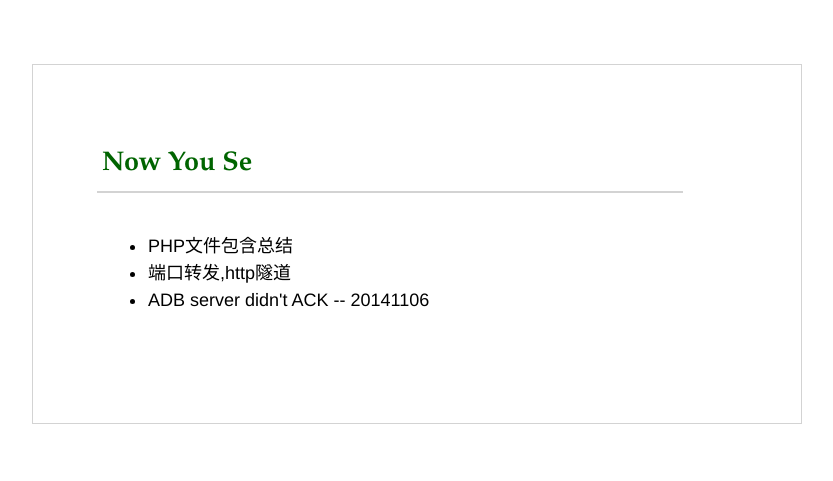
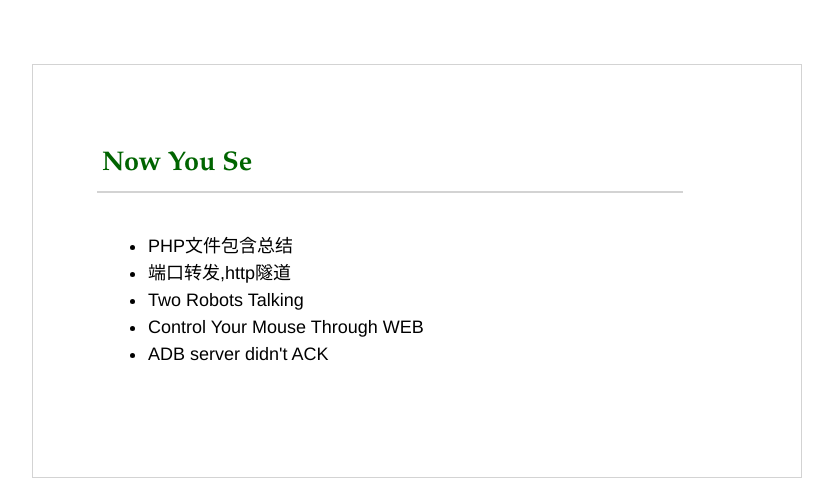
Before and after one commit to maodun/maodun.github.io, a plain HTML site: page index.html in a window 1280 px wide. Shown: the whole page, without its empty margins (224-1057 px from the left). Drawn offline with Linux system fonts and the light colour scheme.

Commit message:
moh robots

```diff
--- a/index.html
+++ b/index.html
@@ -30,7 +30,9 @@ setTimeout(function(){abc(a,a.length,0,'tit');},2000);
 <ul>
 <li><a href="/article/php-include/">PHP文件包含总结</a></li>
 <li><a href="/article/port-forward/">端口转发,http隧道</a></li>
-<li><a href="/android/adb_didnt_ack.txt">ADB server didn't ACK -- 20141106</a></li>
+<li><a href="/robotstalking/">Two Robots Talking</a></li>
+<li><a href="https://github.com/maodun/moh">Control Your Mouse Through WEB</a></li>
+<li><a href="/android/adb_didnt_ack.txt">ADB server didn't ACK</a></li>
 
 <!--　　　　<li><a href="#">I'm back.</a></li>-->
 
```
